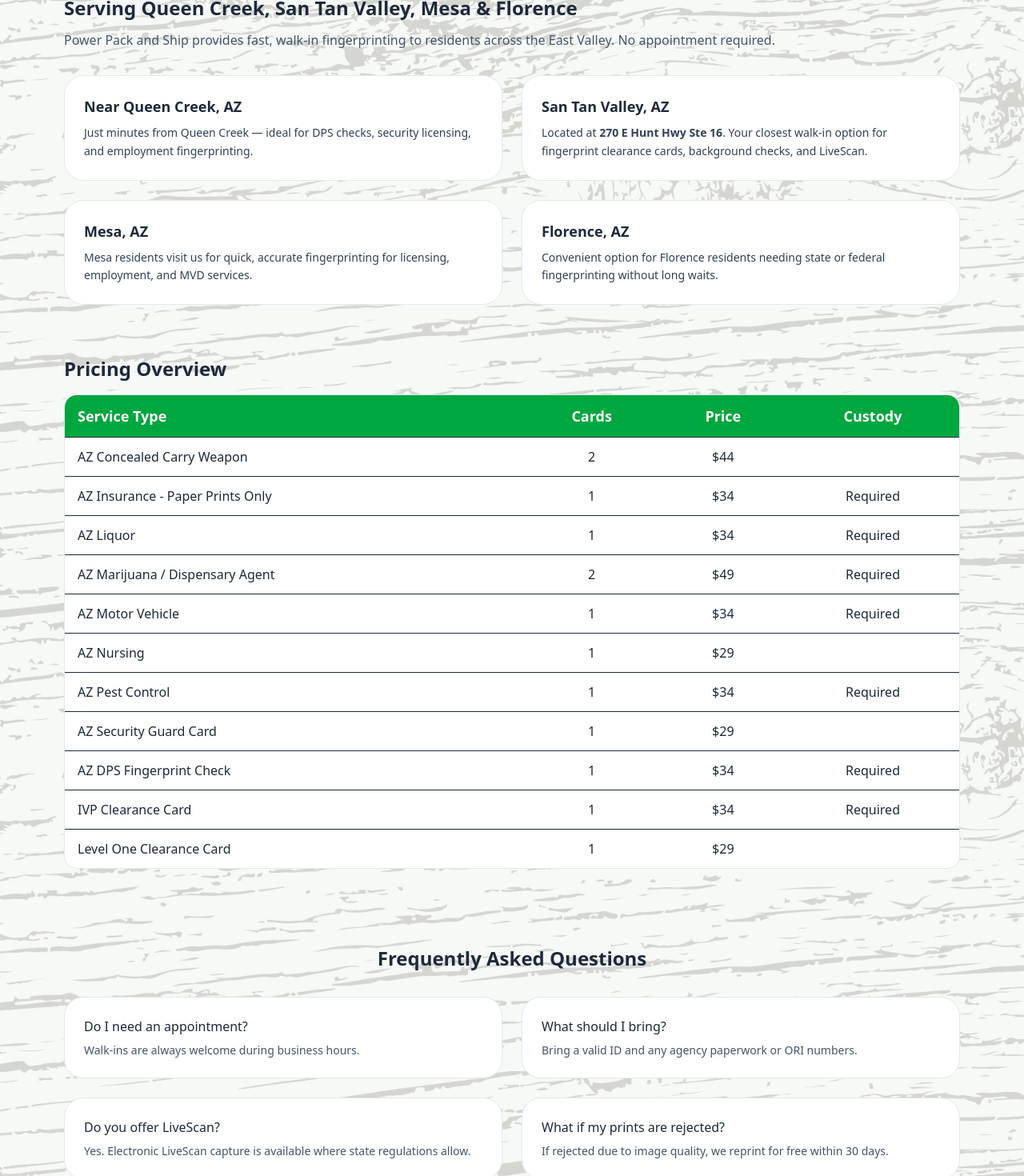
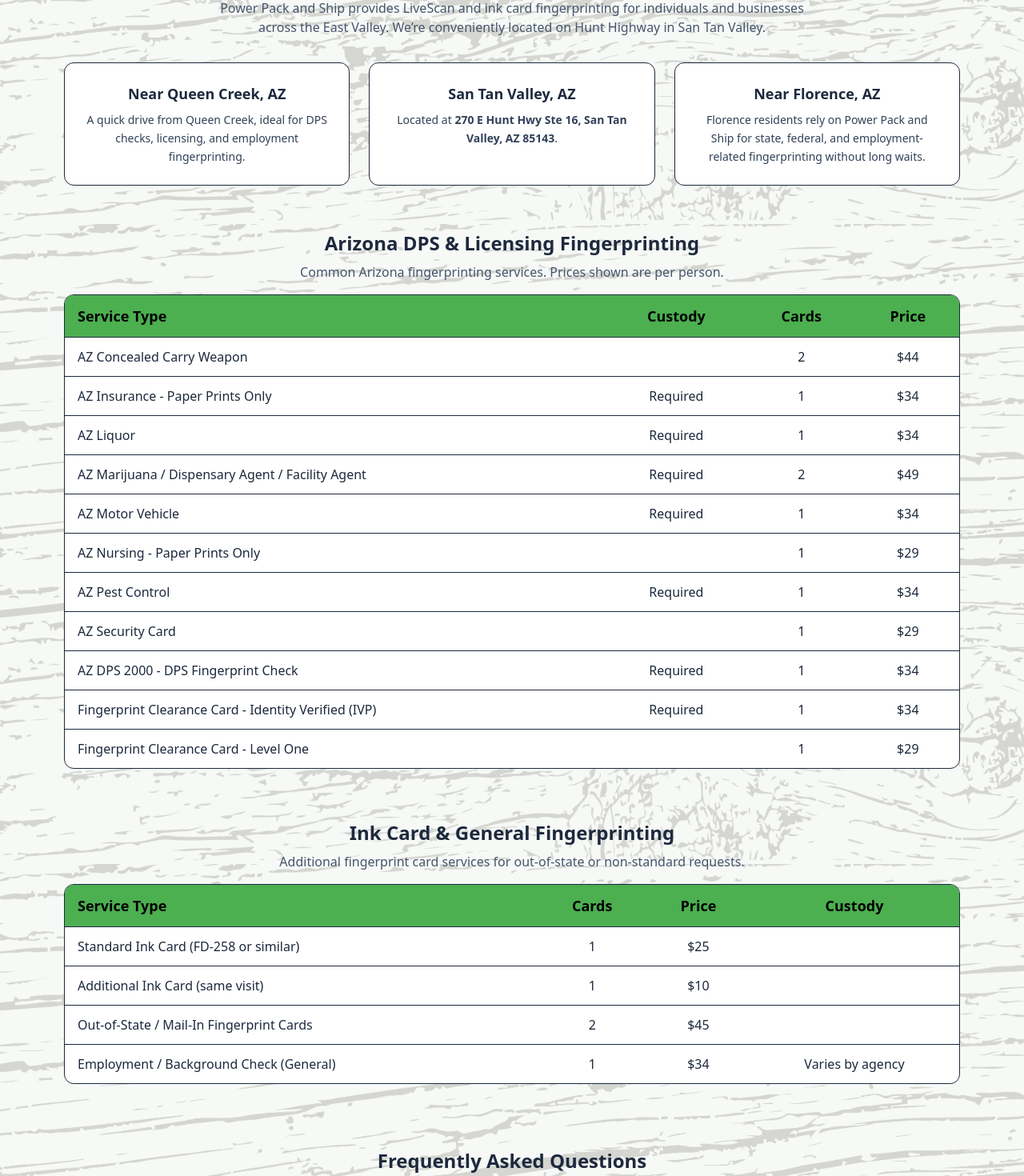
Before and after one commit to JoeCool-Engineer/powerPackNShip, a React (Vite) app: page /fingerprint in a window 1280 px wide. Shown: the part 520-1990 px from the top of the page at 80% size. Built offline with nearby package versions, Linux system fonts and the light colour scheme.

Commit message:
Updated with a Holiday and Services Config File

```diff
--- /dev/null
+++ b/src/config/holidays.json
@@ -0,0 +1,42 @@
+[
+  {
+    "date": "2026-1-2026",
+    "label": "New Year's Day",
+    "adjustedHours": "Closed"
+  },
+  {
+    "date": "2026-5-25",
+    "label": "Memorial Day",
+    "adjustedHours": "Closed"
+  },
+  {
+    "date": "2026-7-4",
+    "label": "Independence Day",
+    "adjustedHours": "Closed"
+  },
+  {
+    "date": "2026-9-7",
+    "label": "Labor Day",
+    "adjustedHours": "Closed"
+  },
+  {
+    "date": "2025-11-27",
+    "label": "Thanksgiving Day",
+    "adjustedHours": "Closed"
+  },
+  {
+    "date": "2025-11-15",
+    "label": "Christmas Eve",
+    "adjustedHours": "9:00 AM - 1:00 PM"
+  },
+  {
+    "date": "2025-11-16",
+    "label": "Christmas Day",
+    "adjustedHours": "Closed"
+  },
+  {
+    "date": "2025-12-31",
+    "label": "New Year's Eve",
+    "adjustedHours": "9:00 AM - 1:00 PM"
+  }
+]
--- /dev/null
+++ b/src/config/services.json
@@ -0,0 +1,96 @@
+{
+  "primaryServices": [
+    {
+      "service": "AZ Concealed Carry Weapon",
+      "cards": "2",
+      "price": "$44",
+      "custody": ""
+    },
+    {
+      "service": "AZ Insurance - Paper Prints Only",
+      "cards": "1",
+      "price": "$34",
+      "custody": "Required"
+    },
+    {
+      "service": "AZ Liquor",
+      "cards": "1",
+      "price": "$34",
+      "custody": "Required"
+    },
+    {
+      "service": "AZ Marijuana / Dispensary Agent / Facility Agent",
+      "cards": "2",
+      "price": "$49",
+      "custody": "Required"
+    },
+    {
+      "service": "AZ Motor Vehicle",
+      "cards": "1",
+      "price": "$34",
+      "custody": "Required"
+    },
+    {
+      "service": "AZ Nursing - Paper Prints Only",
+      "cards": "1",
+      "price": "$29",
+      "custody": ""
+    },
+    {
+      "service": "AZ Pest Control",
+      "cards": "1",
+      "price": "$34",
+      "custody": "Required"
+    },
+    {
+      "service": "AZ Security Card",
+      "cards": "1",
+      "price": "$29",
+      "custody": ""
+    },
+    {
+      "service": "AZ DPS 2000 - DPS Fingerprint Check",
+      "cards": "1",
+      "price": "$34",
+      "custody": "Required"
+    },
+    {
+      "service": "Fingerprint Clearance Card - Identity Verified (IVP)",
+      "cards": "1",
+      "price": "$34",
+      "custody": "Required"
+    },
+    {
+      "service": "Fingerprint Clearance Card - Level One",
+      "cards": "1",
+      "price": "$29",
+      "custody": ""
+    }
+  ],
+  "additionalServices": [
+    {
+      "service": "Standard Ink Card (FD-258 or similar)",
+      "cards": "1",
+      "price": "$25",
+      "custody": ""
+    },
+    {
+      "service": "Additional Ink Card (same visit)",
+      "cards": "1",
+      "price": "$10",
+      "custody": ""
+    },
+    {
+      "service": "Out-of-State / Mail-In Fingerprint Cards",
+      "cards": "2",
+      "price": "$45",
+      "custody": ""
+    },
+    {
+      "service": "Employment / Background Check (General)",
+      "cards": "1",
+      "price": "$34",
+      "custody": "Varies by agency"
+    }
+  ]
+}
--- a/src/pages/Fingerprint.jsx
+++ b/src/pages/Fingerprint.jsx
@@ -1,25 +1,8 @@
 import { Helmet } from "react-helmet";
+import services from "../config/services.json"; // adjust path as needed
 
 export default function FingerprintingPricingPage() {
-  const businessSchema = {
-    "@context": "https://schema.org",
-    "@type": "LocalBusiness",
-    name: "Power Pack and Ship",
-    image: "https://powerpackandship.com/images/logo.png",
-    address: {
-      "@type": "PostalAddress",
-      streetAddress: "270 E Hunt Hwy Ste 16",
-      addressLocality: "San Tan Valley",
-      addressRegion: "AZ",
-      postalCode: "85143",
-      addressCountry: "US",
-    },
-    telephone: "+1-480-987-8517",
-    url: "https://powerpackandship.com/fingerprinting",
-    priceRange: "$$",
-    openingHours: "Mo-Fr 09:00-18:00",
-    sameAs: ["https://www.facebook.com/powerpackandship"],
-  };
+  const { primaryServices, additionalServices } = services;
 
   return (
     <>
@@ -27,123 +10,96 @@ export default function FingerprintingPricingPage() {
         <title>Arizona LiveScan Fingerprinting | Power Pack and Ship</title>
         <meta
           name="description"
-          content="Fast, certified Arizona LiveScan fingerprinting at Power Pack and Ship in San Tan Valley, AZ. Walk-ins welcome — no appointment needed."
+          content="LiveScan & ink card fingerprinting at Power Pack and Ship in San Tan Valley, AZ. Serving Queen Creek and Florence with fast, walk-in fingerprinting services."
         />
+        <link rel="canonical" href="https://powerpackandship.com/fingerprinting" />
       </Helmet>
 
       <div className="min-h-screen text-slate-800">
-
-        {/* =========================== */}
-        {/* MOBILE-FRIENDLY HEADER */}
-        {/* =========================== */}
-        <section className="mx-auto max-w-6xl px-4 py-10 text-center">
+        {/* Hero / Intro (space reduced by 50%) */}
+        <section className="mx-auto max-w-6xl px-4 py-5 text-center">
           <h1 className="text-3xl font-bold md:text-4xl text-green-700 leading-tight">
-            Arizona LiveScan Fingerprinting Services <br className="hidden md:block" />
-            <span className="text-slate-800">No Appointment Needed</span>
+            Arizona LiveScan & Ink Card Fingerprinting
+            <br className="hidden md:block" />
+            <span className="text-slate-800 block md:inline"> No Appointment Needed</span>
           </h1>
 
           <p className="mt-4 text-base md:text-lg text-slate-700 max-w-2xl mx-auto">
-            Quick, professional fingerprinting services for licensing,
-            employment, background checks, and more — walk in anytime.
+            Walk in for fast, professional fingerprinting services for licensing, employment, DPS
+            fingerprint clearance cards, and more.
           </p>
         </section>
 
-        {/* =========================== */}
-        {/* CITY SECTIONS – MOBILE STACK */}
-        {/* =========================== */}
-        <section className="mx-auto max-w-6xl px-4 pb-4">
+        {/* City Coverage */}
+        <section className="mx-auto max-w-6xl px-4 pb-6 text-center">
           <h2 className="text-xl md:text-2xl font-semibold">
-            Serving Queen Creek, San Tan Valley, Mesa & Florence
+            Serving Queen Creek, San Tan Valley & Florence
           </h2>
 
-          <p className="mt-3 text-sm md:text-base text-slate-600">
-            Power Pack and Ship provides fast, walk-in fingerprinting to residents
-            across the East Valley. No appointment required.
+          <p className="mt-3 text-sm md:text-base text-slate-600 max-w-3xl mx-auto">
+            Power Pack and Ship provides LiveScan and ink card fingerprinting for individuals and
+            businesses across the East Valley. We’re conveniently located on Hunt Highway in San Tan Valley.
           </p>
 
-          <div className="mt-8 grid grid-cols-1 md:grid-cols-2 gap-6">
-
+          <div className="mt-8 grid grid-cols-1 md:grid-cols-3 gap-6">
             {/* Queen Creek */}
-            <div className="rounded-3xl border border-slate-200 bg-white p-5 md:p-6">
+            <div className="rounded-xl border bg-white p-5 md:p-6 text-center">
               <h3 className="text-lg font-semibold">Near Queen Creek, AZ</h3>
               <p className="mt-2 text-sm text-slate-700 leading-relaxed">
-                Just minutes from Queen Creek — ideal for DPS checks, security
-                licensing, and employment fingerprinting.
+                A quick drive from Queen Creek, ideal for DPS checks, licensing, and employment fingerprinting.
               </p>
             </div>
 
             {/* San Tan Valley */}
-            <div className="rounded-3xl border border-slate-200 bg-white p-5 md:p-6">
+            <div className="rounded-xl border bg-white p-5 md:p-6 text-center">
               <h3 className="text-lg font-semibold">San Tan Valley, AZ</h3>
               <p className="mt-2 text-sm text-slate-700 leading-relaxed">
-                Located at <strong>270 E Hunt Hwy Ste 16</strong>. Your closest
-                walk-in option for fingerprint clearance cards, background checks,
-                and LiveScan.
-              </p>
-            </div>
-
-            {/* Mesa */}
-            <div className="rounded-3xl border border-slate-200 bg-white p-5 md:p-6">
-              <h3 className="text-lg font-semibold">Mesa, AZ</h3>
-              <p className="mt-2 text-sm text-slate-700 leading-relaxed">
-                Mesa residents visit us for quick, accurate fingerprinting for
-                licensing, employment, and MVD services.
+                Located at <strong>270 E Hunt Hwy Ste 16, San Tan Valley, AZ 85143</strong>.
               </p>
             </div>
 
             {/* Florence */}
-            <div className="rounded-3xl border border-slate-200 bg-white p-5 md:p-6">
-              <h3 className="text-lg font-semibold">Florence, AZ</h3>
+            <div className="rounded-xl border bg-white p-5 md:p-6 text-center">
+              <h3 className="text-lg font-semibold">Near Florence, AZ</h3>
               <p className="mt-2 text-sm text-slate-700 leading-relaxed">
-                Convenient option for Florence residents needing state or federal
-                fingerprinting without long waits.
+                Florence residents rely on Power Pack and Ship for state, federal,
+                and employment-related fingerprinting without long waits.
               </p>
             </div>
-
           </div>
         </section>
 
-        {/* =========================== */}
-        {/* MOBILE SCROLLABLE TABLE */}
-        {/* =========================== */}
-        <section className="mx-auto max-w-6xl px-4 py-12">
+        {/* PRIMARY SERVICES TABLE */}
+        <section className="mx-auto max-w-6xl px-4 py-8 text-center">
           <h3 className="text-xl md:text-2xl font-semibold">
-            Pricing Overview
+            Arizona DPS & Licensing Fingerprinting
           </h3>
 
-          <div className="mt-4 overflow-x-auto rounded-2xl border border-slate-200 bg-white">
-            <table className="w-full min-w-[650px] text-sm md:text-base">
-              <thead className="bg-green-600 text-white font-semibold text-base md:text-lg">
+          <p className="mt-2 text-sm md:text-base text-slate-600 max-w-3xl mx-auto">
+            Common Arizona fingerprinting services. Prices shown are per person.
+          </p>
+
+          <div className="mt-4 overflow-x-auto rounded-xl border bg-white">
+            <table className="w-full min-w-[320px] md:min-w-[720px] text-sm md:text-base">
+              <thead className="bg-[#4CAF50] text-black font-semibold text-sm md:text-lg">
                 <tr>
                   <th className="px-4 py-3 text-left">Service Type</th>
-                  <th className="px-4 py-3 text-center">Cards</th>
+                  <th className="px-4 py-3 text-center hidden md:table-cell">Custody</th>
+                  <th className="px-4 py-3 text-center hidden md:table-cell">Cards</th>
                   <th className="px-4 py-3 text-center">Price</th>
-                  <th className="px-4 py-3 text-center">Custody</th>
                 </tr>
               </thead>
 
               <tbody>
-                {[
-                  { service: "AZ Concealed Carry Weapon", cards: "2", price: "$44", custody: "" },
-                  { service: "AZ Insurance - Paper Prints Only", cards: "1", price: "$34", custody: "Required" },
-                  { service: "AZ Liquor", cards: "1", price: "$34", custody: "Required" },
-                  { service: "AZ Marijuana / Dispensary Agent", cards: "2", price: "$49", custody: "Required" },
-                  { service: "AZ Motor Vehicle", cards: "1", price: "$34", custody: "Required" },
-                  { service: "AZ Nursing", cards: "1", price: "$29", custody: "" },
-                  { service: "AZ Pest Control", cards: "1", price: "$34", custody: "Required" },
-                  { service: "AZ Security Guard Card", cards: "1", price: "$29", custody: "" },
-                  { service: "AZ DPS Fingerprint Check", cards: "1", price: "$34", custody: "Required" },
-                  { service: "IVP Clearance Card", cards: "1", price: "$34", custody: "Required" },
-                  { service: "Level One Clearance Card", cards: "1", price: "$29", custody: "" },
-                ].map((item) => (
+                {primaryServices.map((item) => (
                   <tr
                     key={item.service}
                     className="border-t transition-all hover:bg-green-100 hover:font-semibold hover:text-black"
                   >
-                    <td className="px-4 py-3">{item.service}</td>
-                    <td className="px-4 py-3 text-center">{item.cards}</td>
+                    <td className="px-4 py-3 text-left">{item.service}</td>
+                    <td className="px-4 py-3 text-center hidden md:table-cell">{item.custody}</td>
+                    <td className="px-4 py-3 text-center hidden md:table-cell">{item.cards}</td>
                     <td className="px-4 py-3 text-center">{item.price}</td>
-                    <td className="px-4 py-3 text-center">{item.custody}</td>
                   </tr>
                 ))}
               </tbody>
@@ -151,34 +107,54 @@ export default function FingerprintingPricingPage() {
           </div>
         </section>
 
-        {/* =========================== */}
+        {/* ADDITIONAL SERVICES TABLE */}
+        <section className="mx-auto max-w-6xl px-4 py-8 text-center">
+          <h3 className="text-xl md:text-2xl font-semibold">Ink Card & General Fingerprinting</h3>
+
+          <p className="mt-2 text-sm md:text-base text-slate-600 max-w-3xl mx-auto">
+            Additional fingerprint card services for out-of-state or non-standard requests.
+          </p>
+
+          <div className="mt-4 overflow-x-auto rounded-xl border bg-white">
+            <table className="w-full min-w-[320px] md:min-w-[720px] text-sm md:text-base">
+              <thead className="bg-[#4CAF50] text-black font-semibold text-sm md:text-lg">
+                <tr>
+                  <th className="px-4 py-3 text-left">Service Type</th>
+                  <th className="px-4 py-3 text-center hidden md:table-cell">Cards</th>
+                  <th className="px-4 py-3 text-center">Price</th>
+                  <th className="px-4 py-3 text-center hidden md:table-cell">Custody</th>
+                </tr>
+              </thead>
+
+              <tbody>
+                {additionalServices.map((item) => (
+                  <tr
+                    key={item.service}
+                    className="border-t transition-all hover:bg-green-100 hover:font-semibold hover:text-black"
+                  >
+                    <td className="px-4 py-3 text-left">{item.service}</td>
+                    <td className="px-4 py-3 text-center hidden md:table-cell">{item.cards}</td>
+                    <td className="px-4 py-3 text-center">{item.price}</td>
+                    <td className="px-4 py-3 text-center hidden md:table-cell">{item.custody}</td>
+                  </tr>
+                ))}
+              </tbody>
+            </table>
+          </div>
+        </section>
+
         {/* FAQ */}
-        {/* =========================== */}
-        <section className="mx-auto max-w-6xl px-4 py-12">
-          <h3 className="text-xl md:text-2xl font-semibold text-center">
-            Frequently Asked Questions
-          </h3>
+        <section className="mx-auto max-w-6xl px-4 py-12 text-center">
+          <h3 className="text-xl md:text-2xl font-semibold">Frequently Asked Questions</h3>
 
           <div className="mt-8 grid grid-cols-1 md:grid-cols-2 gap-6">
             {[
-              {
-                q: "Do I need an appointment?",
-                a: "Walk-ins are always welcome during business hours.",
-              },
-              {
-                q: "What should I bring?",
-                a: "Bring a valid ID and any agency paperwork or ORI numbers.",
-              },
-              {
-                q: "Do you offer LiveScan?",
-                a: "Yes. Electronic LiveScan capture is available where state regulations allow.",
-              },
-              {
-                q: "What if my prints are rejected?",
-                a: "If rejected due to image quality, we reprint for free within 30 days.",
-              },
+              { q: "Do I need an appointment?", a: "Walk-ins are welcome during all business hours." },
+              { q: "What should I bring?", a: "A government-issued ID and any fingerprint paperwork." },
+              { q: "Do you offer LiveScan?", a: "Yes—availability varies by agency requirements." },
+              { q: "What if prints are rejected?", a: "We reprint at no charge for 30 days." }
             ].map((item) => (
-              <div key={item.q} className="rounded-3xl border border-slate-200 bg-white p-5 md:p-6">
+              <div key={item.q} className="rounded-xl border bg-white p-5 md:p-6">
                 <h4 className="font-medium">{item.q}</h4>
                 <p className="mt-2 text-sm text-slate-600">{item.a}</p>
               </div>
```
Also changed, not shown: src/components/Header.jsx (+96 -9 lines).
